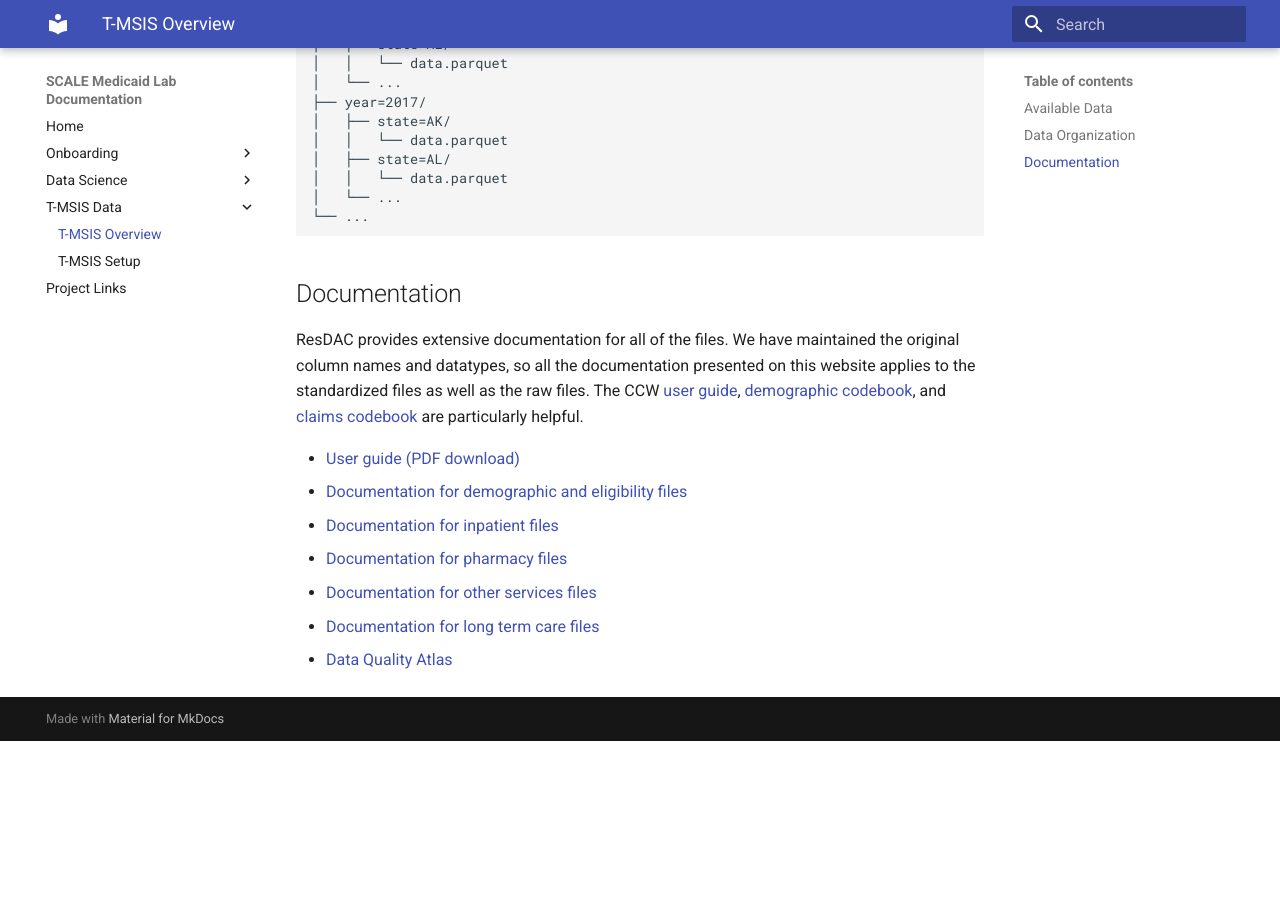
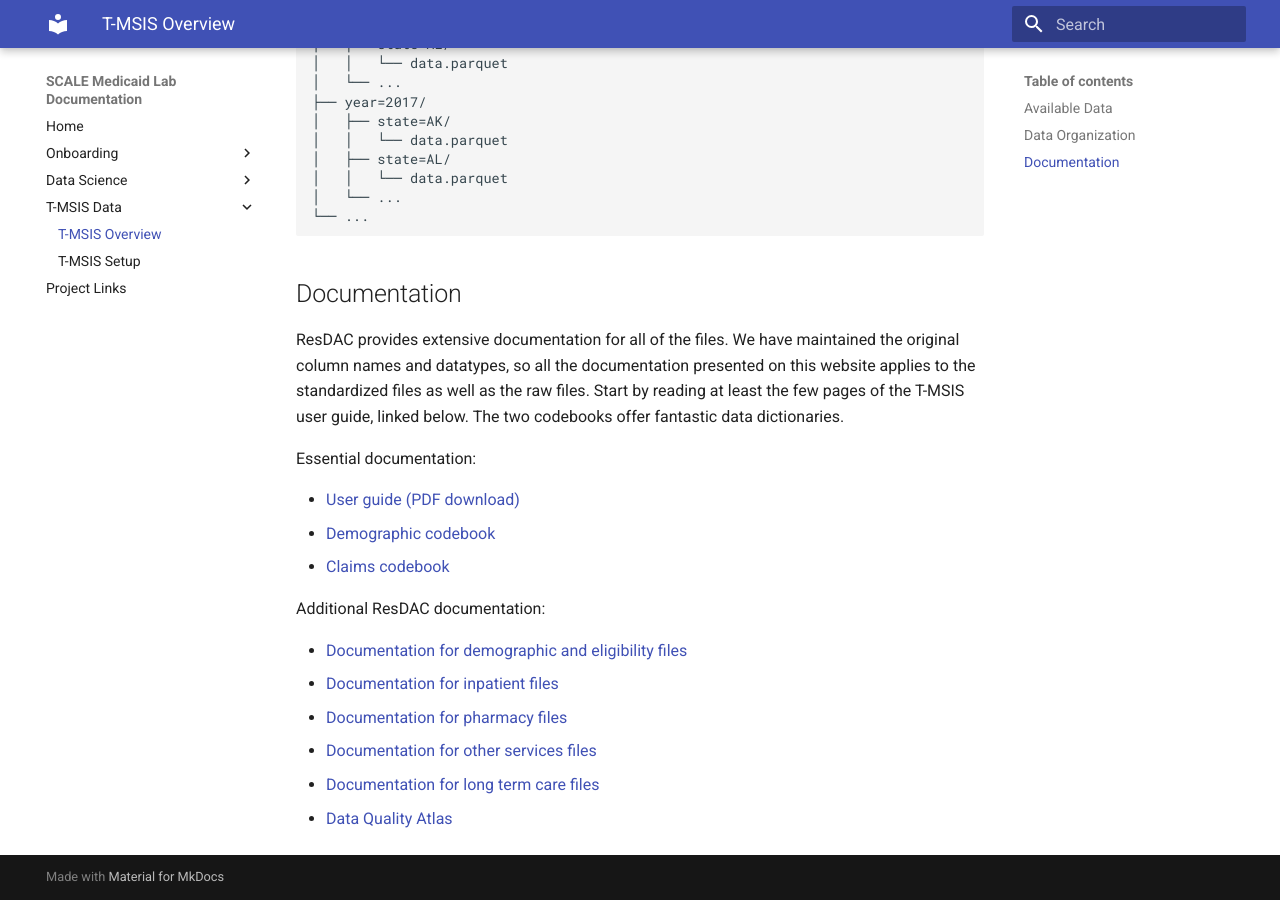
Before and after one commit to Yale-Medicaid/Documentation, an MkDocs documentation site: the page built from docs/tmsis/tmsis_medicaid_data.md, in a window 1280 px wide and 900 px high, scrolled down 1559 px. Built offline with MkDocs 1.6.1 and Material for MkDocs 9.7.7, drawn with Linux system fonts in a browser that asks for light colours; before the commit the page ends 2300 px from its top, so only the background shows below that.

Commit message:
codebooks

```diff
--- a/docs/tmsis/tmsis_medicaid_data.md
+++ b/docs/tmsis/tmsis_medicaid_data.md
@@ -66,11 +66,16 @@ taf_demog_elig_base/
 
 ## Documentation
 
-ResDAC provides extensive documentation for all of the files. We have maintained the original column names and datatypes, so all the documentation presented on this website applies to the standardized files as well as the raw files. The CCW [user guide](https://www2.ccwdata.org/documents/10280/19002246/ccw-taf-rif-user-guide.pdf), [demographic codebook](https://resdac.org/sites/datadocumentation.resdac.org/files/CCW%20Codebook%20TAF%20Demographic%20Eligibility_Version%20022023.pdf), and [claims codebook](https://resdac.org/sites/datadocumentation.resdac.org/files/CCW%20Codebook%20TAF%20Claims_Version%20022023.pdf) are particularly helpful.
+ResDAC provides extensive documentation for all of the files. We have maintained the original column names and datatypes, so all the documentation presented on this website applies to the standardized files as well as the raw files. Start by reading at least the few pages of the T-MSIS user guide, linked below. The two codebooks offer fantastic data dictionaries.
 
+Essential documentation:
 
+- [User guide (PDF download)](https://www2.ccwdata.org/documents/10280/19002246/ccw-taf-rif-user-guide.pdf)
+- [Demographic codebook](https://resdac.org/sites/datadocumentation.resdac.org/files/CCW%20Codebook%20TAF%20Demographic%20Eligibility_Version%20022023.pdf)
+- [Claims codebook](https://resdac.org/sites/datadocumentation.resdac.org/files/CCW%20Codebook%20TAF%20Claims_Version%20022023.pdf)
 
-* [User guide (PDF download)](https://www2.ccwdata.org/documents/10280/19002246/ccw-taf-rif-user-guide.pdf)
+Additional ResDAC documentation:
+
 * [Documentation for demographic and eligibility files](https://resdac.org/cms-data/files/taf-de)
 * [Documentation for inpatient files](https://resdac.org/cms-data/files/taf-ip)
 * [Documentation for pharmacy files](https://resdac.org/cms-data/files/taf-rx)
```
